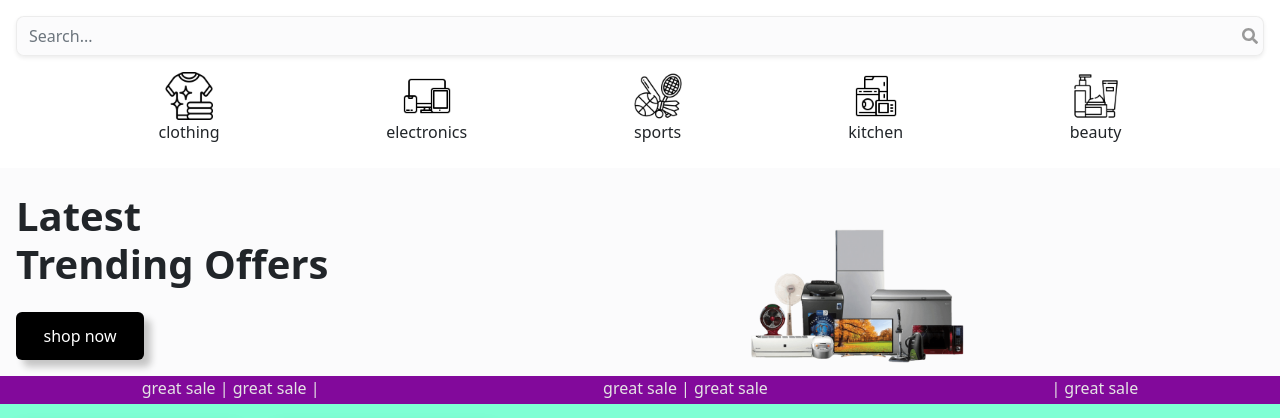
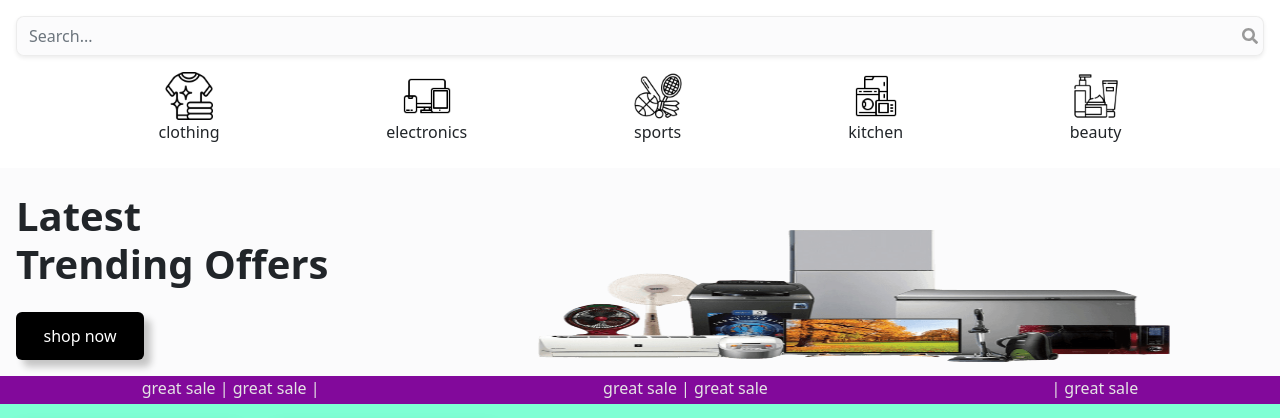
Before and after one commit to vardhanreddy27/mercel, a React (Create React App) app in the folder mercel/: page /Dashboard in a window 1280 px wide. Shown: the top 418 px of the page. Built offline with nearby package versions, Linux system fonts and the light colour scheme; a web font is replaced by a local one.

Commit message:
as backup data

```diff
--- a/mercel/src/components/Herobanner.js
+++ b/mercel/src/components/Herobanner.js
@@ -4,7 +4,7 @@ import HomeCarousel1 from "./HomeCarousel1";
 function Herobanner() {
   return (
     <>
-      <div className="row herobannerbg">
+      <div className="row nomargin herobannerbg">
         <div className="col-4">
           <h1 className="ps-3 pt-4 font">
             Latest
@@ -14,7 +14,7 @@ function Herobanner() {
           <button className="btn shopnow">shop now</button>
         </div>
         <div className="col-8 bimg">
-          <img src="./banner.png" alt="banner img " />
+          <img src="./banner.png" className="bannericonimg" alt="banner img " />
         </div>
       </div>
       <div className="offer2">
--- a/mercel/src/index.css
+++ b/mercel/src/index.css
@@ -51,6 +51,7 @@ color: rgb(130, 9, 155);
 .nomargin{
 padding-left: 0px!important;
 padding-right: 0px!important;
+--bs-gutter-x:0px!important;
 }
 .activebackground{
 background-color:  white;
@@ -141,7 +142,10 @@ color: white!important;
 background-color:rgb(130, 9, 155)!important;
 border: none;
 
-}.selected:focus {
+}
+.bannericonimg{width: 100%!important;}
+
+.selected:focus {
 color: white!important;
 background-color:rgb(130, 9, 155)!important;
 border: none;
```
